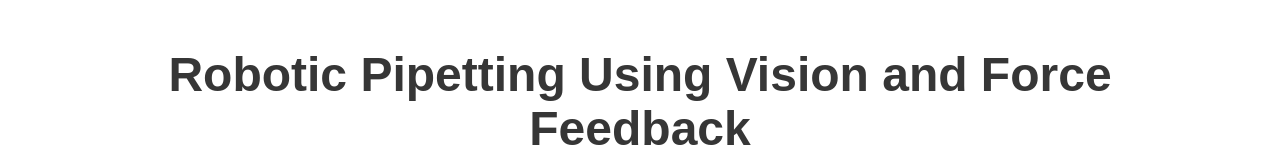
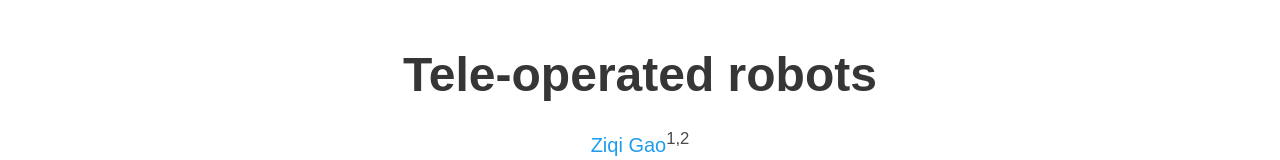
Before and after one commit to likecanyon/tele_robot, a plain HTML site: page docs/index.html in a window 1280 px wide. Shown: the top 160 px of the page. Drawn offline with nearby package versions, Linux system fonts and the light colour scheme; some icons are missing; a web font is replaced by a local one.

Commit message:
change website name

```diff
--- a/docs/index.html
+++ b/docs/index.html
@@ -70,7 +70,7 @@
     <div class="container is-max-desktop">
       <div class="columns is-centered">
         <div class="column has-text-centered">
-          <h1 class="title is-1 publication-title">Robotic Pipetting Using Vision and Force Feedback</h1>
+          <h1 class="title is-1 publication-title">Tele-operated robots</h1>
           <div class="is-size-5 publication-authors">
             <span class="author-block">
               <a href="https://likecanyon.github.io/">Ziqi Gao</a><sup>1,2</sup></span>
```
